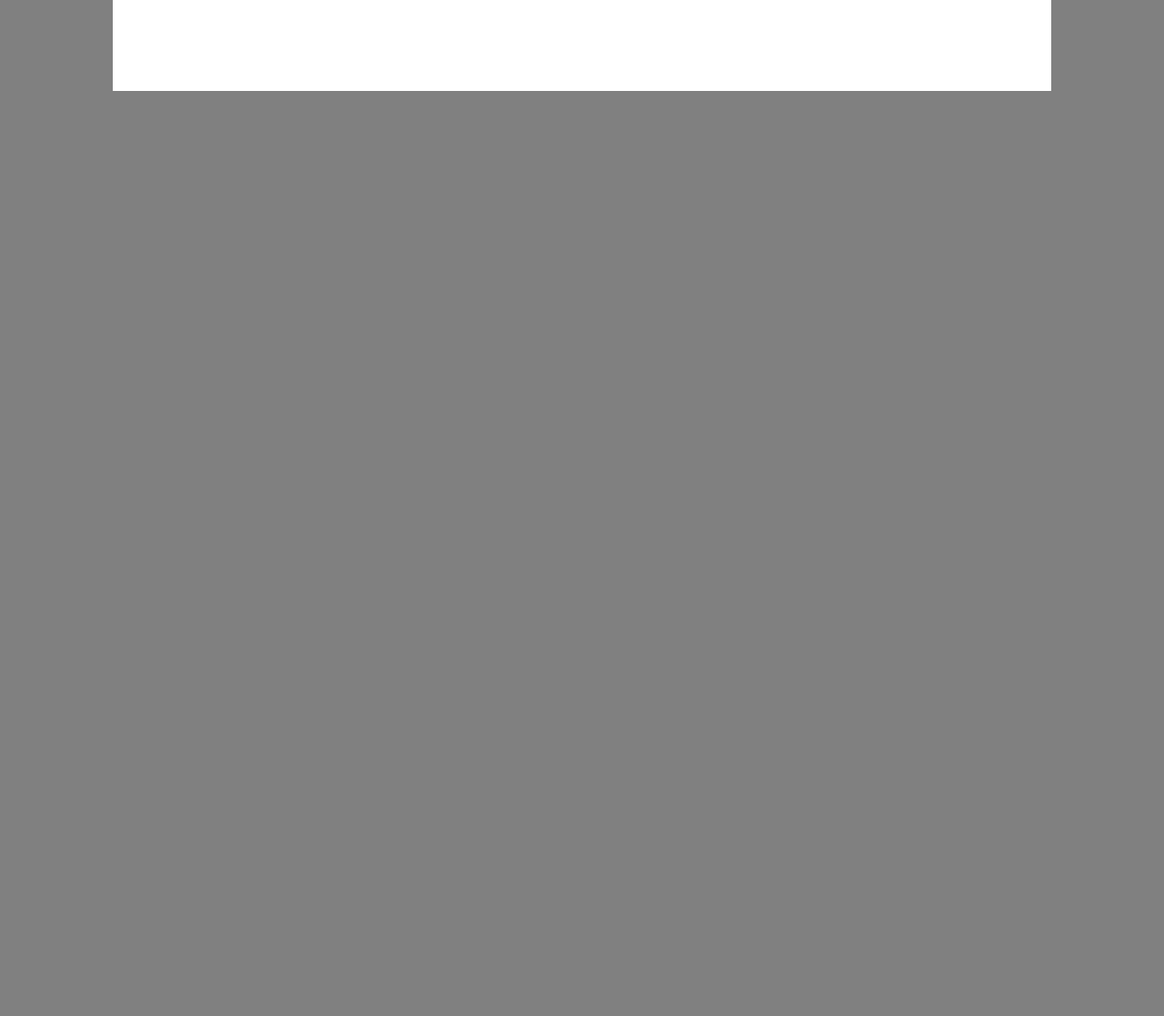
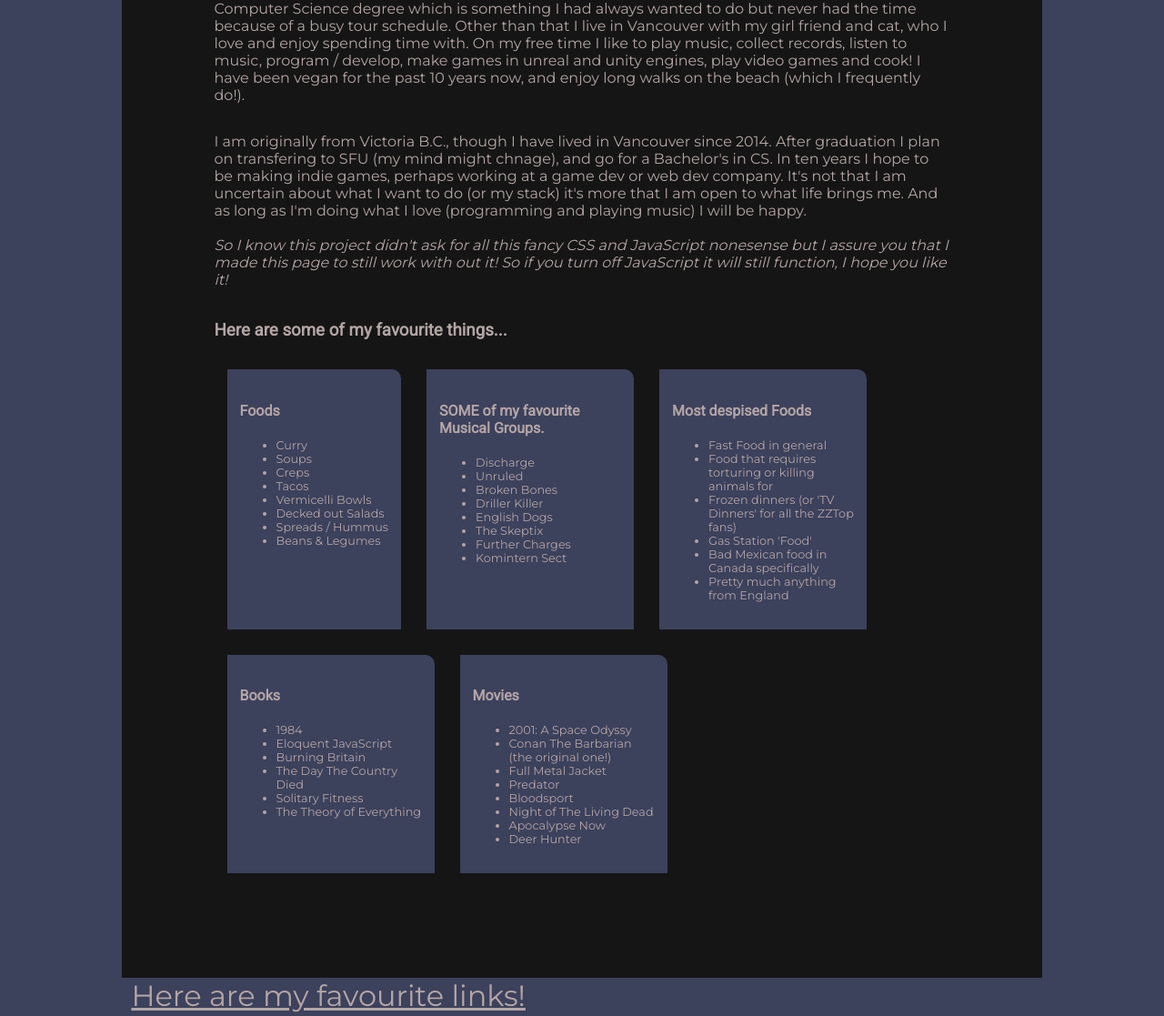
Before and after one commit to cordellbonnieux/CPSC1050_lab12, a plain HTML site: page BonnieuxWebpage/index.html in a window 1280 px wide. Shown: the part 601-1718 px from the top of the page at 91% size. Before the commit the page ends 800 px from the top, so only its background shows below. Drawn offline with Linux system fonts and the light colour scheme.

Commit message:
Organized the file structure as stated by the assignment.

```diff
--- a/index.html
+++ b/BonnieuxWebpage/index.html
@@ -3,12 +3,20 @@
 <meta charset="UTF-8">
 <title>Cordell's Biography</title>
 <meta name="viewport" content="width=device-width,initial-scale=1">
+<head>
+    <link rel="preconnect" href="https://fonts.gstatic.com">
+    <link href="https://fonts.googleapis.com/css2?family=Montserrat&family=Roboto&display=swap" rel="stylesheet">
+</head>
 <style>
+    h1,h2,h3,h4,h5 {
+        font-family: 'Roboto', sans-serif;
+    }
     body {
-        background-color:grey;
+        background-color:#3c415c;
+        font-family: 'Montserrat', sans-serif;
+        color:#b4a5a5;
     }
     #wrapper{
-        background-color:#fff;
         width:80%;
         margin:10px auto;
         padding:10px;
@@ -16,12 +24,9 @@
     #topbar {
         display:flex;
     }
-    #titleWrapper {
-        margin:0 auto 0 5%;
-    }
     #menu{
         display:inline-block;
-        margin:0 10% 0 auto;
+        margin:0 2% 0 auto;
     }
     #menuWrapper{
         padding-top:10%;
@@ -41,12 +46,14 @@
         .menuItem a {
             text-decoration:none;
             transition:0.3s;
+            color:#b4a5a5;
         }
         .menuItem a:hover, .menuItem a:focus {
             text-decoration:underline;
         }
     .page {
         padding:10%;
+        background-color:#151515;
     }
     .contentWrapper {
         display:flex;
@@ -56,9 +63,14 @@
         margin-right:5%;
     }
     .rightHalf {
-        max-width: 50%;
+        max-width: 60%;
         display: inline-block;
         margin: 0 0 0 auto;
+    }
+    @media only screen and (max-width: 1300px) {
+        .rightHalf {
+            max-width:100%;
+        }
     }
     .rightHalf i{
         font-size:0.8em;
@@ -69,20 +81,25 @@
     }
     .oneFourth, .one {
         padding:14px;
-        background-color:grey;
+        background-color:#3c415c;
         margin:14px;
+        border-radius:0 10px 0 0;
     }
     .oneFourth img, .one img {
         max-width:100%;
     }
+    .oneFourth a, .one a, .one b {
+        color:#b4a5a5;
+        margin:5px;
+    }
     .oneFourth {
-        max-width:150px;
+        max-width:200px;
     }
-    .oneFourth p{
+    .oneFourth p, .oneFourth li{
         font-size:0.8em;
+        padding:0;
     }
     .oneFourth a{
-        margin:5px 0;
         display:inline-block;
     }
     .oneHalf {
@@ -120,10 +137,83 @@
                         always wanted to do but never had the time because of a busy tour schedule. Other than that I live in Vancouver with my girl friend and cat, who I love and enjoy spending time with.
                         On my free time I like to play music, collect records, listen to music, program / develop, make games in unreal and unity engines, play video games and cook!
                         I have been vegan for the past 10 years now, and enjoy long walks on the beach (which I frequently do!).
+                    </p>
+                </div>
+                <div>
+                    <p>
+                        I am originally from Victoria B.C., though I have lived in Vancouver since 2014. After graduation I plan on transfering to SFU (my mind might chnage),
+                        and go for a Bachelor's in CS. In ten years I hope to be making indie games, perhaps working at a game dev or web dev company. It's not that I am uncertain about
+                        what I want to do (or my stack) it's more that I am open to what life brings me. And as long as I'm doing what I love (programming and playing music) I will be happy.
                         <br><br>
                         <i>So I know this project didn't ask for all this fancy CSS and JavaScript nonesense but I assure you that I made this page to still work with out it!
                         So if you turn off JavaScript it will still function, I hope you like it!</i>
                     </p>
+                </div>
+                <div>
+                    <h3>Here are some of my favourite things...</h3>
+                    <div class="fourContainer">
+                        <div class="oneFourth">
+                            <h4>Foods</h4>
+                            <ul>
+                                <li>Curry</li>
+                                <li>Soups</li>
+                                <li>Creps</li>
+                                <li>Tacos</li>
+                                <li>Vermicelli Bowls</li>
+                                <li>Decked out Salads</li>
+                                <li>Spreads / Hummus</li>
+                                <li>Beans & Legumes</li>
+                            </ul>
+                        </div>
+                        <div class="oneFourth">
+                            <h4>SOME of my favourite Musical Groups.</h4>
+                            <ul>
+                                <li>Discharge</li>
+                                <li>Unruled</li>
+                                <li>Broken Bones</li>
+                                <li>Driller Killer</li>
+                                <li>English Dogs</li>
+                                <li>The Skeptix</li>
+                                <li>Further Charges</li>
+                                <li>Komintern Sect</li>
+                            </ul>
+                        </div>
+                        <div class="oneFourth">
+                            <h4>Most despised Foods</h4>
+                            <ul>
+                                <li>Fast Food in general</li>
+                                <li>Food that requires torturing or killing animals for</li>
+                                <li>Frozen dinners (or 'TV Dinners' for all the ZZTop fans)</li>
+                                <li>Gas Station 'Food'</li>
+                                <li>Bad Mexican food in Canada specifically</li>
+                                <li>Pretty much anything from England</li>
+                            </ul>
+                        </div>
+                        <div class="oneFourth">
+                            <h4>Books</h4>
+                            <ul>
+                                <li>1984</li>
+                                <li>Eloquent JavaScript</li>
+                                <li>Burning Britain</li>
+                                <li>The Day The Country Died</li>
+                                <li>Solitary Fitness</li>
+                                <li>The Theory of Everything</li>
+                            </ul>
+                        </div>
+                        <div class="oneFourth">
+                            <h4>Movies</h4>
+                            <ul>
+                                <li>2001: A Space Odyssy</li>
+                                <li>Conan The Barbarian (the original one!)</li>
+                                <li>Full Metal Jacket</li>
+                                <li>Predator</li>
+                                <li>Bloodsport</li>
+                                <li>Night of The Living Dead</li>
+                                <li>Apocalypse Now</li>
+                                <li>Deer Hunter</li>
+                            </ul>
+                        </div>
+                    </div>
                 </div>
             </div>
         </div>
@@ -219,6 +309,7 @@
             </div>
         </div>
 
+        <a href="links.htm" style="margin:10px; font-size:2em; color:#b4a5a5;">Here are my favourite links!</a>
     </div>
     <script>
         let about = document.getElementById('about');
```
Also changed, not shown: BonnieuxWebpage/links.htm (added, +26 -0 lines), BonnieuxWebpage/brutalize.jpg (renamed from brutalize.jpg), BonnieuxWebpage/cordell.png (renamed from cordell.png), BonnieuxWebpage/despair.jpg (renamed from despair.jpg), BonnieuxWebpage/phane_lp.jpg (renamed from phane_lp.jpg), BonnieuxWebpage/scheme.jpg (renamed from scheme.jpg), BonnieuxWebpage/suss-law.jpg (renamed from suss-law.jpg).
